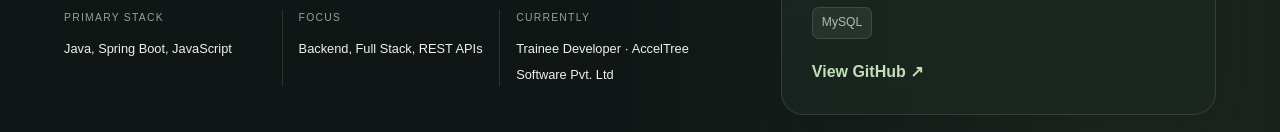
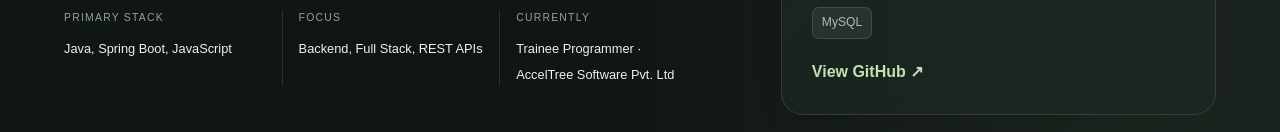
Before and after one commit to Bhagyashree6364/Portfolio, a plain HTML site: page index.html in a window 1280 px wide. Shown: the part 728-860 px from the top of the page. Drawn offline with Linux system fonts and the light colour scheme; a web font is replaced by a local one.

Commit message:
Job Update

```diff
--- a/index.html
+++ b/index.html
@@ -88,7 +88,7 @@
             </div>
             <div class="highlight-item">
               <span class="highlight-label">Currently</span>
-              <span class="highlight-value">Trainee Developer · AccelTree Software Pvt. Ltd</span>
+              <span class="highlight-value">Trainee Programmer · AccelTree Software Pvt. Ltd</span>
             </div>
           </div>
         </div>
@@ -236,7 +236,7 @@
           <article class="experience-card reveal">
             <p class="experience-meta">Oct 2026 – Present · Pune, Maharashtra</p>
             <h3>
-              Trainee Developer ·
+              Trainee Programmer ·
               <a href="https://www.linkedin.com/company/acceltree-software/" target="_blank" rel="noopener noreferrer" class="external-link">AccelTree Software Pvt. Ltd</a>
             </h3>
             <p>
```
